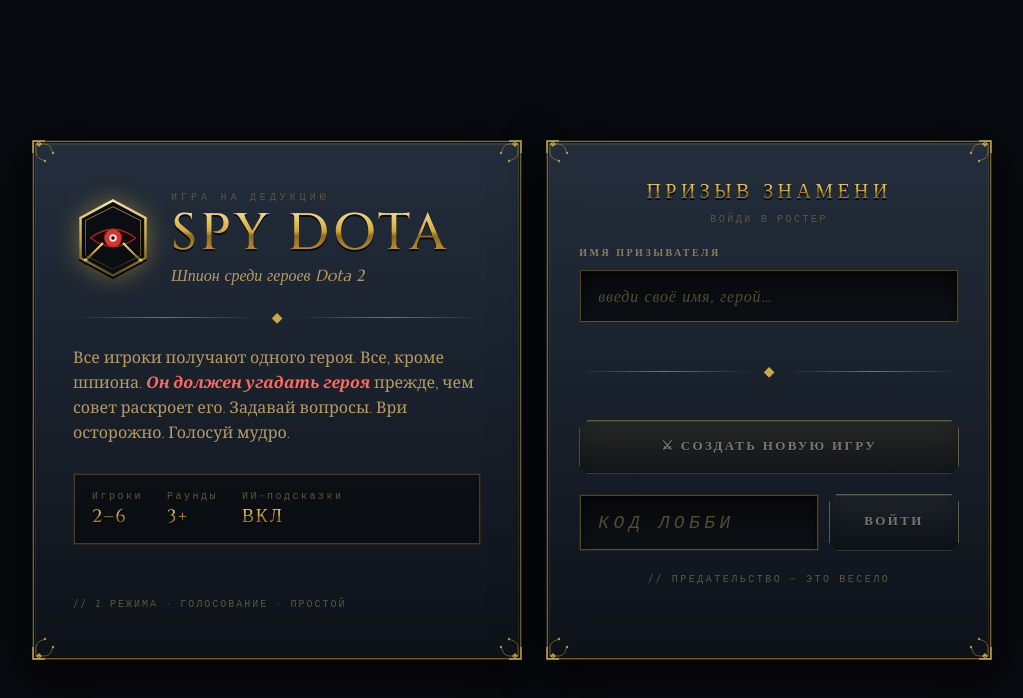
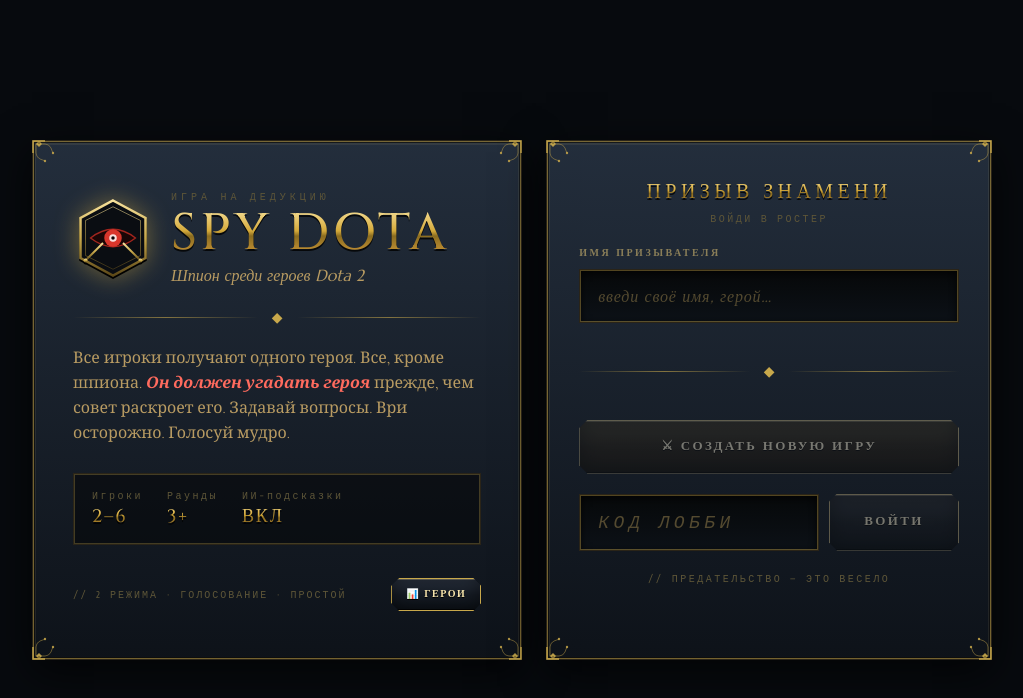
Before and after one commit to lrijht/spy-dota, a Next.js app: page / in a window 1280 px wide. Shown: the top 698 px of the page, without its empty margins (128-1151 px from the left). Built offline with nearby package versions, Linux system fonts and the light colour scheme.

Commit message:
Add hero stats navigation: /hero link on main page and game card

```diff
--- a/app/game/[code]/page.tsx
+++ b/app/game/[code]/page.tsx
@@ -409,6 +409,17 @@
                       )}
                     </>
                   )}
+                  <div style={{ marginTop: 14 }}>
+                    <a
+                      href={`/hero/${CDN_OVERRIDES[assigned.heroId] ?? assigned.heroId}`}
+                      className="dota-btn sm"
+                      style={{ textDecoration: "none", fontSize: 10, letterSpacing: ".15em" }}
+                      target="_blank"
+                      rel="noreferrer"
+                    >
+                      📊 СТАТИСТИКА ГЕРОЯ
+                    </a>
+                  </div>
                 </>
               )}
             </div>
--- /dev/null
+++ b/app/hero/page.tsx
@@ -0,0 +1,18 @@
+"use client";
+import { useEffect } from "react";
+import { useRouter } from "next/navigation";
+
+export default function HeroIndex() {
+  const router = useRouter();
+  useEffect(() => { router.replace("/hero/antimage"); }, [router]);
+  return (
+    <>
+      <div className="stage-bg" />
+      <div style={{ minHeight: "100vh", display: "flex", alignItems: "center", justifyContent: "center" }}>
+        <span className="mono" style={{ color: "var(--text-mute)", letterSpacing: ".2em", fontSize: 12 }}>
+          ЗАГРУЗКА...
+        </span>
+      </div>
+    </>
+  );
+}
--- a/app/page.tsx
+++ b/app/page.tsx
@@ -125,8 +125,13 @@
               </div>
             </div>
 
-            <div className="mono" style={{ fontSize: 10, color: "var(--text-mute)", letterSpacing: ".2em", marginTop: 24 }}>
-              {"// 2 РЕЖИМА · ГОЛОСОВАНИЕ · ПРОСТОЙ"}
+            <div style={{ display: "flex", alignItems: "center", justifyContent: "space-between", marginTop: 24 }}>
+              <div className="mono" style={{ fontSize: 10, color: "var(--text-mute)", letterSpacing: ".2em" }}>
+                {"// 2 РЕЖИМА · ГОЛОСОВАНИЕ · ПРОСТОЙ"}
+              </div>
+              <a href="/hero" className="dota-btn sm" style={{ textDecoration: "none", fontSize: 10, letterSpacing: ".15em" }}>
+                📊 ГЕРОИ
+              </a>
             </div>
           </div>
 
```
